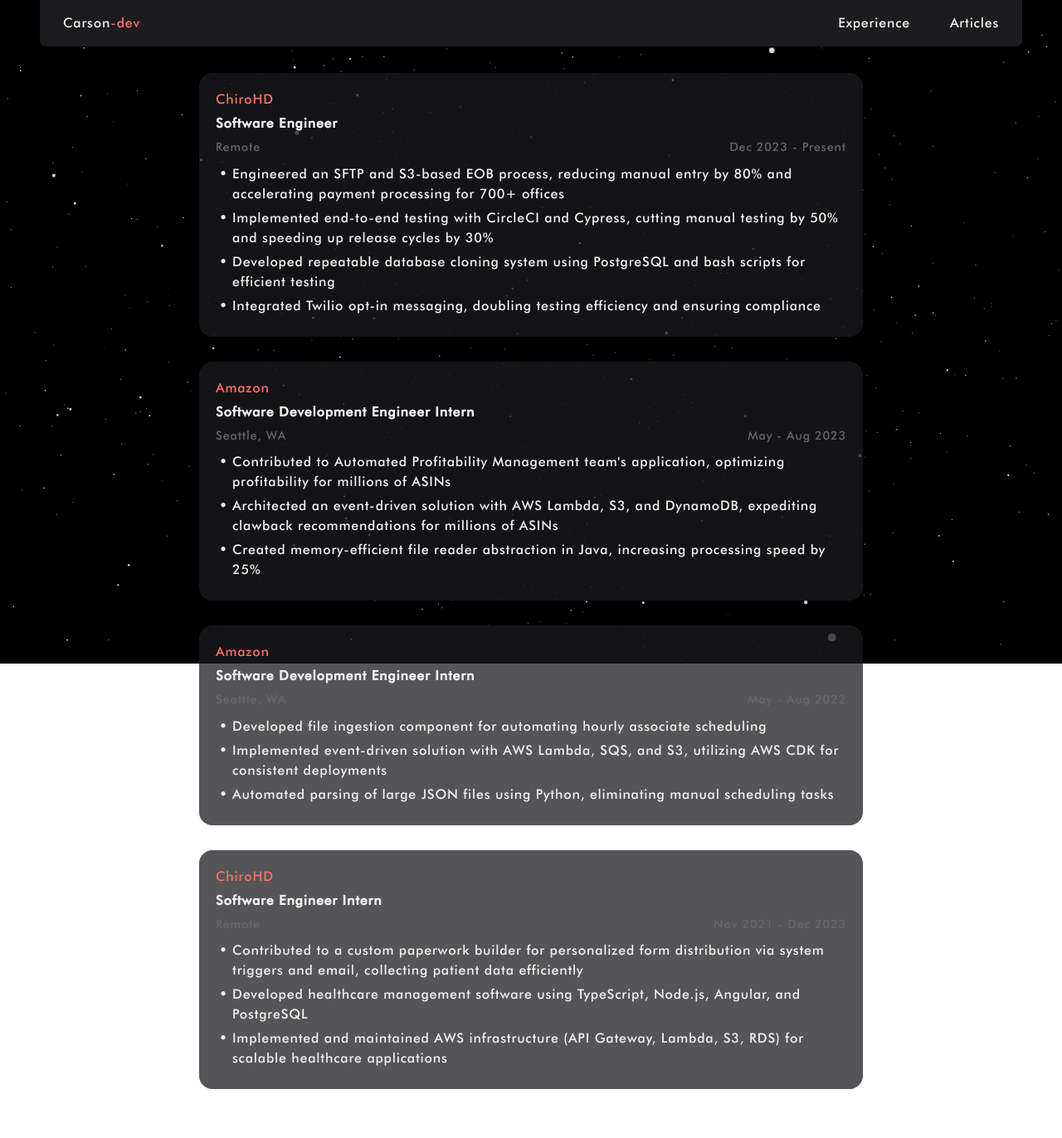
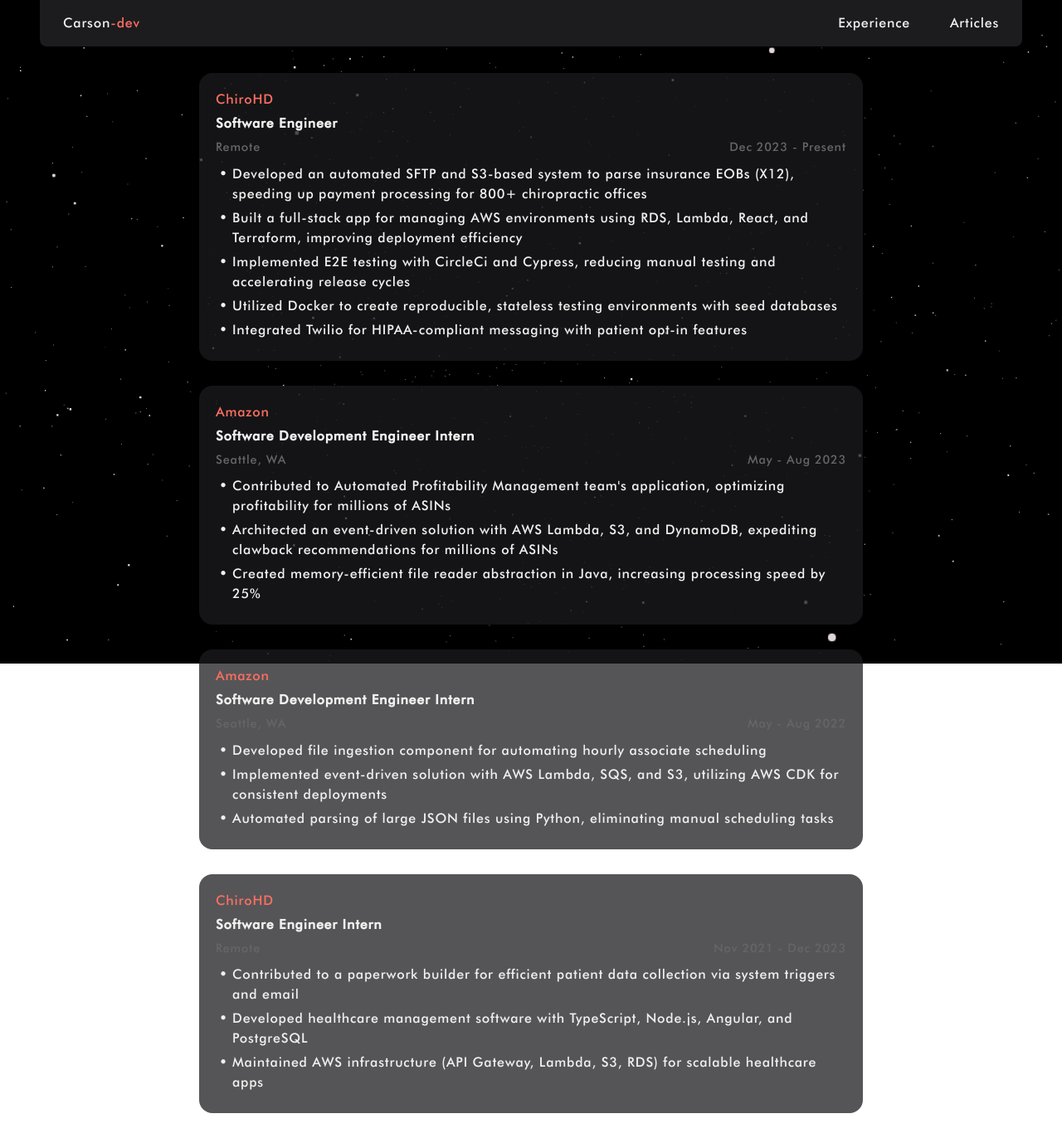
Before and after one commit to c-tollison/carson-dev, a React (Vite) app: page /experience in a window 1280 px wide. Shown: the whole page at 83% size. Before the commit the page ends 1343 px from the top, so only its background shows below. Built offline with nearby package versions, Linux system fonts and the light colour scheme.

Commit message:
some quick updates

```diff
--- a/src/routes/experience/experience.tsx
+++ b/src/routes/experience/experience.tsx
@@ -9,10 +9,11 @@
             location: 'Remote',
             date: 'Dec 2023 - Present',
             details: [
-                'Engineered an SFTP and S3-based EOB process, reducing manual entry by 80% and accelerating payment processing for 700+ offices',
-                'Implemented end-to-end testing with CircleCI and Cypress, cutting manual testing by 50% and speeding up release cycles by 30%',
-                'Developed repeatable database cloning system using PostgreSQL and bash scripts for efficient testing',
-                'Integrated Twilio opt-in messaging, doubling testing efficiency and ensuring compliance',
+                'Developed an automated SFTP and S3-based system to parse insurance EOBs (X12), speeding up payment processing for 800+ chiropractic offices',
+                'Built a full-stack app for managing AWS environments using RDS, Lambda, React, and Terraform, improving deployment efficiency',
+                'Implemented E2E testing with CircleCi and Cypress, reducing manual testing and accelerating release cycles',
+                'Utilized Docker to create reproducible, stateless testing environments with seed databases',
+                'Integrated Twilio for HIPAA-compliant messaging with patient opt-in features',
             ],
         },
         {
@@ -43,9 +44,9 @@
             location: 'Remote',
             date: 'Nov 2021 - Dec 2023',
             details: [
-                'Contributed to a custom paperwork builder for personalized form distribution via system triggers and email, collecting patient data efficiently',
-                'Developed healthcare management software using TypeScript, Node.js, Angular, and PostgreSQL',
-                'Implemented and maintained AWS infrastructure (API Gateway, Lambda, S3, RDS) for scalable healthcare applications',
+                'Contributed to a paperwork builder for efficient patient data collection via system triggers and email',
+                'Developed healthcare management software with TypeScript, Node.js, Angular, and PostgreSQL',
+                'Maintained AWS infrastructure (API Gateway, Lambda, S3, RDS) for scalable healthcare apps',
             ],
         },
     ];
```
